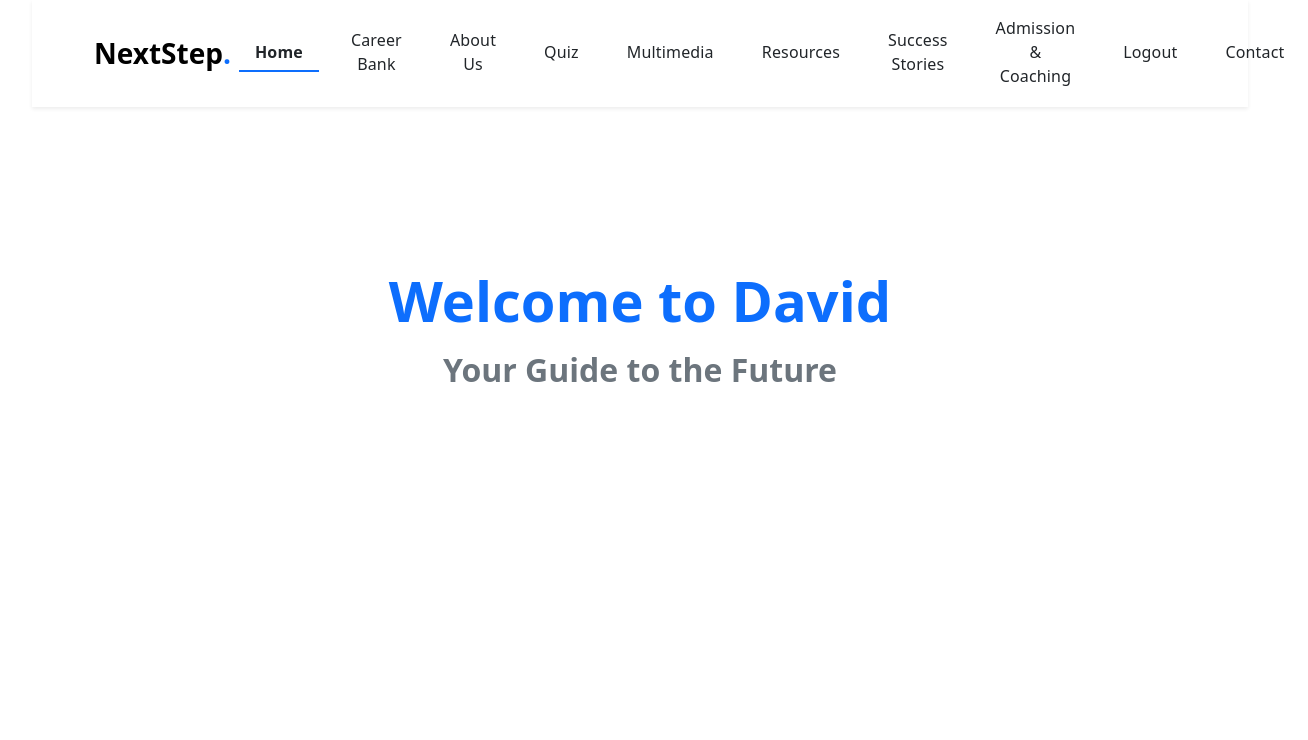
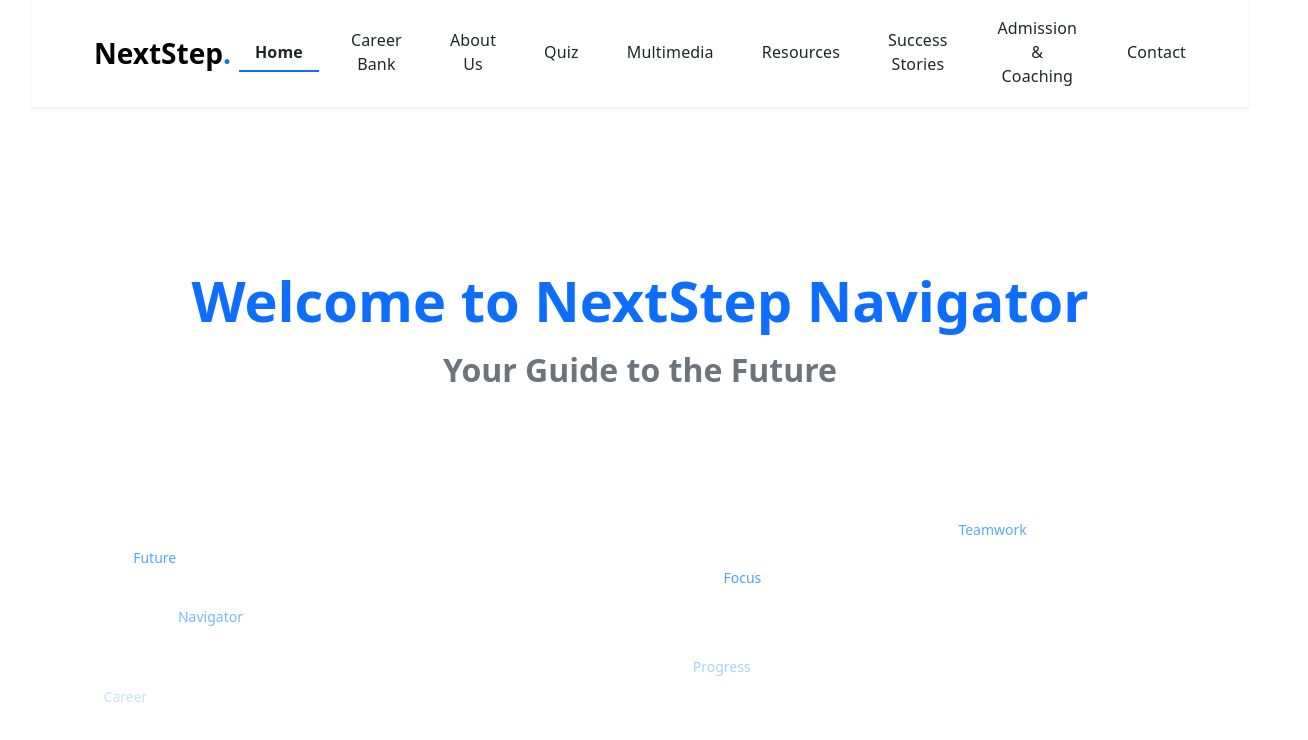
Before and after one commit to Faro123-sudo/Glitch-Bomb-NextStep-Navigator, a React (Vite) app in the folder nextstep-navigator/: page / in a window 1280 px wide. Both pictures are taken after typing "Sample", "name@example.com" into the empty fields and a click on the button "GET STARTED". Shown: the part 219-959 px from the top of the page, 1308 px wide, since content can reach past the window. Built offline with nearby package versions, Linux system fonts and the light colour scheme.

Commit message:
Floating words added to home page

```diff
--- a/nextstep-navigator/src/components/DisplayPages.jsx
+++ b/nextstep-navigator/src/components/DisplayPages.jsx
@@ -36,8 +36,6 @@ function DisplayPages() {
         return <AdmissionCoaching />;
       case 'home':
         return <HomePage />;
-      case 'logout':
-        return <LandPage />;
       case 'contact':
         return <ContactUs />;
       default:
--- a/nextstep-navigator/src/components/Header.jsx
+++ b/nextstep-navigator/src/components/Header.jsx
@@ -23,7 +23,6 @@ const Header = ({ onNavigate }) => {
     { label: "Resources", page: "resources" },
     { label: "Success Stories", page: "successStories" },
     { label: "Admission & Coaching", page: "admissionCoaching" },
-    { label: "Logout", page: "logout" },
     { label: "Contact", page: "contact" },
   ];
 
--- a/nextstep-navigator/src/components/HomePage.jsx
+++ b/nextstep-navigator/src/components/HomePage.jsx
@@ -1,25 +1,54 @@
-import React from "react";
-import Lottie from "lottie-react";
+import React, { useEffect } from "react";
 import "bootstrap/dist/css/bootstrap.min.css";
 import "./staticFiles/landingPage.css";
 
+function LandingPage() {
+  useEffect(() => {
+const codeElements = [
+  "NextStep", "Navigator", "Career", "Success", "Growth", "Future",
+  "Dreams", "Opportunities", "Innovation", "Skills", "Goals", "Journey",
+  "Mentorship", "Learning", "Resilience", "Focus", "Inspiration", "Teamwork",
+  "Leadership", "Impact", "Networking", "Strategy", "Empower", "Vision",
+  "Adaptability", "Excellence", "Motivation", "Progress", "Achievement", "Pathway"
+];
 
-function LandingPage() {
+    const container = document.getElementById("code-container");
+
+    if (container) {
+      container.innerHTML = "";
+
+      for (let i = 0; i < 30; i++) {
+        const span = document.createElement("span");
+        span.className = "code-particle";
+        span.textContent = codeElements[Math.floor(Math.random() * codeElements.length)];
+        span.style.left = Math.random() * 100 + "%";
+        span.style.animationDelay = Math.random() * 10 + "s";
+        span.style.animationDuration = (Math.random() * 5 + 8) + "s";
+        container.appendChild(span);
+      }
+    }
+  }, []);
+
   return (
     <>
-            <div className="min-vh-100 d-flex align-items-center justify-content-center py-5">
-                <div className="container">
+      <div className="min-vh-100 d-flex align-items-center justify-content-center py-5 position-relative">
+        <div id="code-container"></div>
+
+        <div className="container position-relative">
           <div className="row justify-content-center">
             {/* Header */}
             <div className="col-12 text-center mb-4" data-aos="fade-up" data-aos-delay="300">
-                            <h1 className="display-4 fw-bold text-primary mb-3" data-aos="zoom-in" data-aos-delay="300">
-                                Welcome to David
+              <h1
+                className="display-4 fw-bold text-primary mb-3"
+                data-aos="zoom-in"
+                data-aos-delay="300"
+              >
+                Welcome to NextStep Navigator
               </h1>
               <h2 className="fw-semibold text-secondary">
                 Your Guide to the Future
               </h2>
             </div>
-
           </div>
         </div>
       </div>
--- a/nextstep-navigator/src/components/staticFiles/LandingPage.css
+++ b/nextstep-navigator/src/components/staticFiles/LandingPage.css
@@ -53,6 +53,39 @@
   max-width: 300px;
   margin: 0 auto;
 }
+#code-container {
+  position: absolute;
+  top: 0;
+  left: 0;
+  width: 100%;
+  height: 100%;
+  overflow: hidden;
+  z-index: 0;
+}
+
+.code-particle {
+  position: absolute;
+  bottom: -20px;
+  font-size: 14px;
+  color: rgba(0, 123, 255, 0.7); /* bootstrap primary blue */
+  animation: floatUp linear infinite;
+  white-space: nowrap;
+}
+
+@keyframes floatUp {
+  0% {
+    transform: translateY(0);
+    opacity: 0;
+  }
+  20% {
+    opacity: 1;
+  }
+  100% {
+    transform: translateY(-110vh);
+    opacity: 0;
+  }
+}
+
 @media (max-width: 768px) {
   .lottie-container {
     max-width: 250px;
```
Lines whose indentation alone changed are shown as unchanged.
